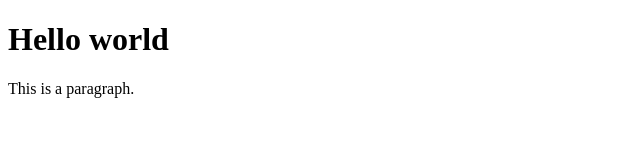
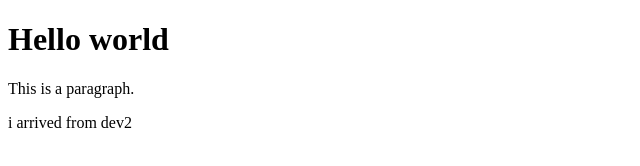
Before and after one commit to wailinnaing432019/testing, a plain HTML site: page index.html in a window 1280 px wide. Shown: the whole page, without its empty margins (0-640 px from the left). Drawn offline with Linux system fonts and the light colour scheme.

Commit message:
dev2 first commit and changes on index.html

```diff
--- a/index.html
+++ b/index.html
@@ -1,12 +1,16 @@
 <!DOCTYPE html>
 <html lang="en">
+
 <head>
     <meta charset="UTF-8">
     <meta name="viewport" content="width=device-width, initial-scale=1.0">
     <title>Document</title>
 </head>
+
 <body>
     <h1>Hello world</h1>
     <p>This is a paragraph.</p>
+    <p>i arrived from dev2</p>
 </body>
+
 </html>
```
